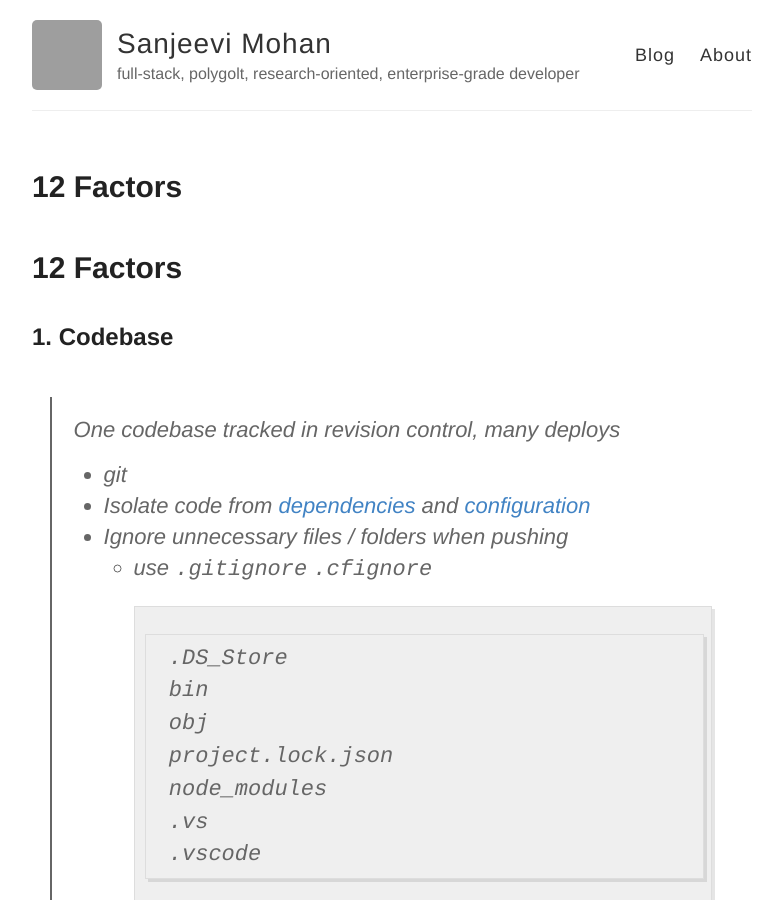
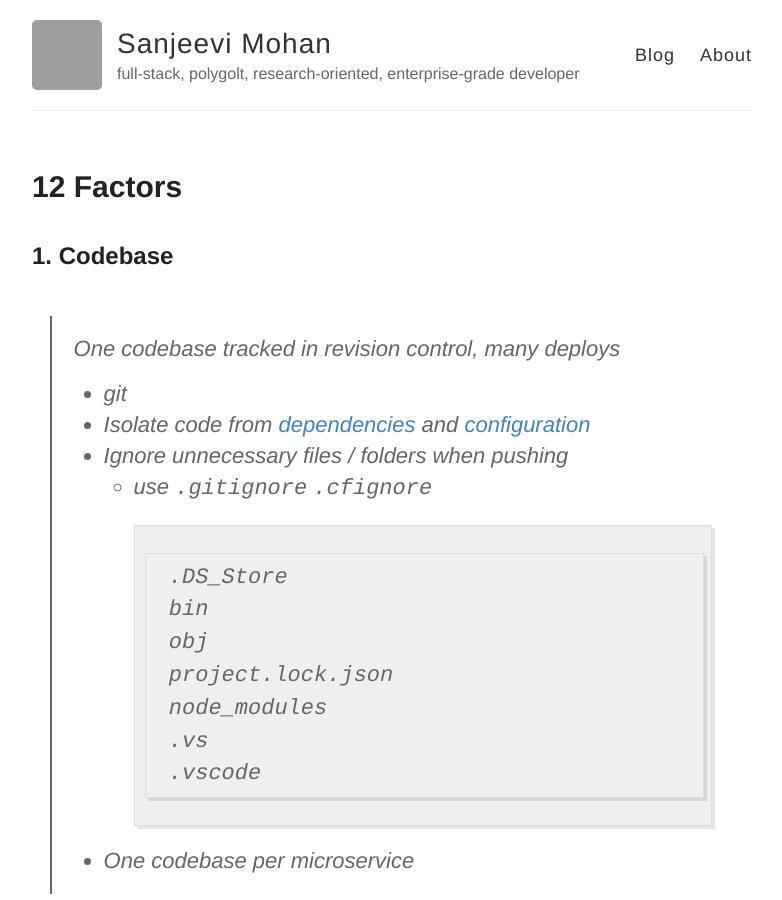
Before and after one commit to prasanjeevi/prasanjeevi.github.io, a Jekyll site: the page built from _posts/2017-03-18-12-Factors.md, in a window 1280 px wide and 900 px high. Shown: the whole window, without its empty margins (248-1030 px from the left). Built offline with Jekyll 4.4.1, drawn with Linux system fonts in a browser that asks for light colours; our own code applies the rules of GitHub Pages for plain Markdown files; some of the changed text lies outside the part shown; grey boxes are pictures that could not be loaded.

Commit message:
Update post.html

```diff
--- a/_layouts/post.html
+++ b/_layouts/post.html
@@ -3,15 +3,8 @@
 ---
 
 <article class="post">
-  <h1>{{ page.title }}</h1>
-
   <div class="entry">
     {{ content }}
   </div>
-
-  <div class="date">
-    Written on {{ page.date | date: "%B %e, %Y" }}
-  </div>
-
   {% include disqus.html %}
 </article>
```
